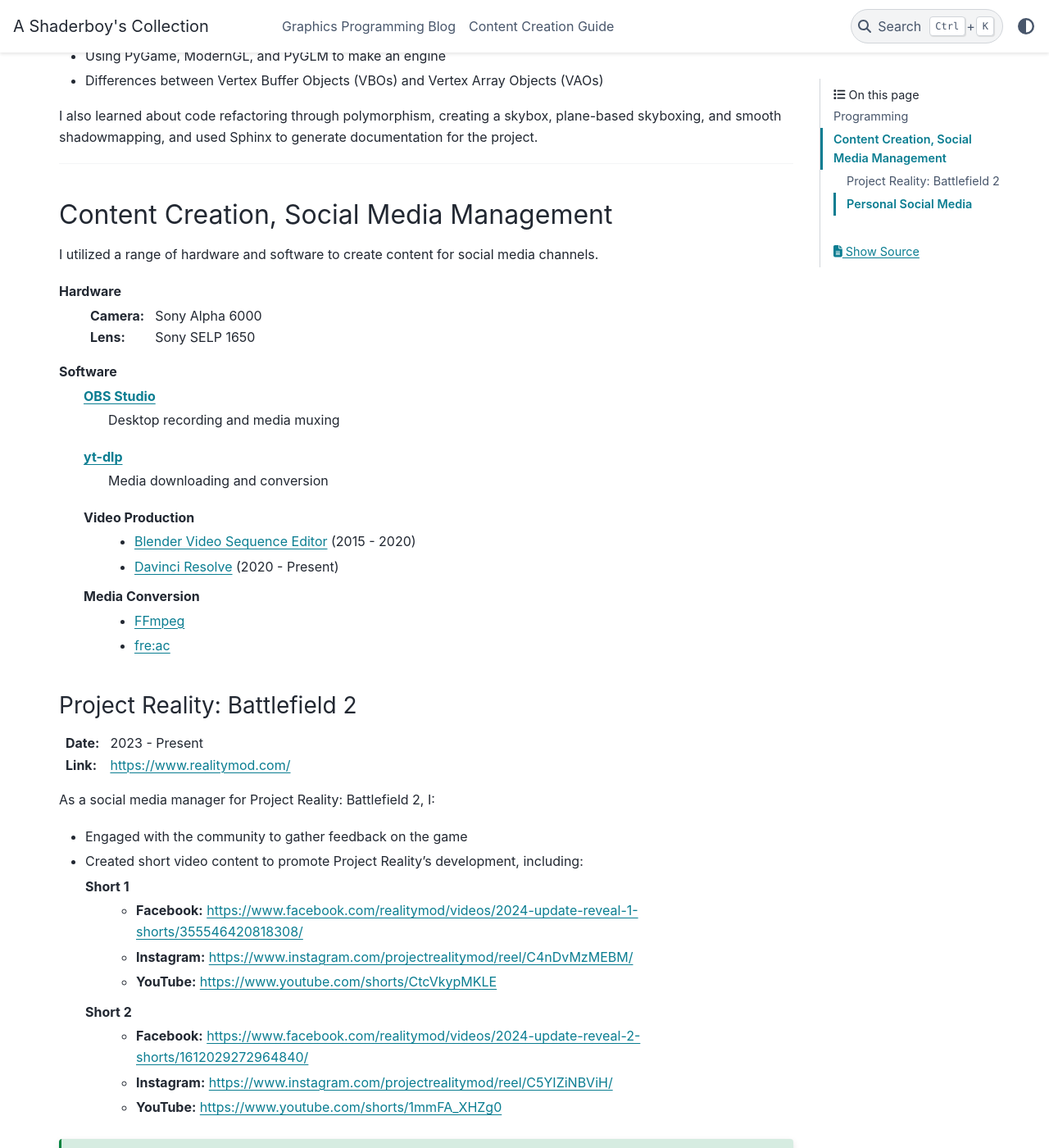
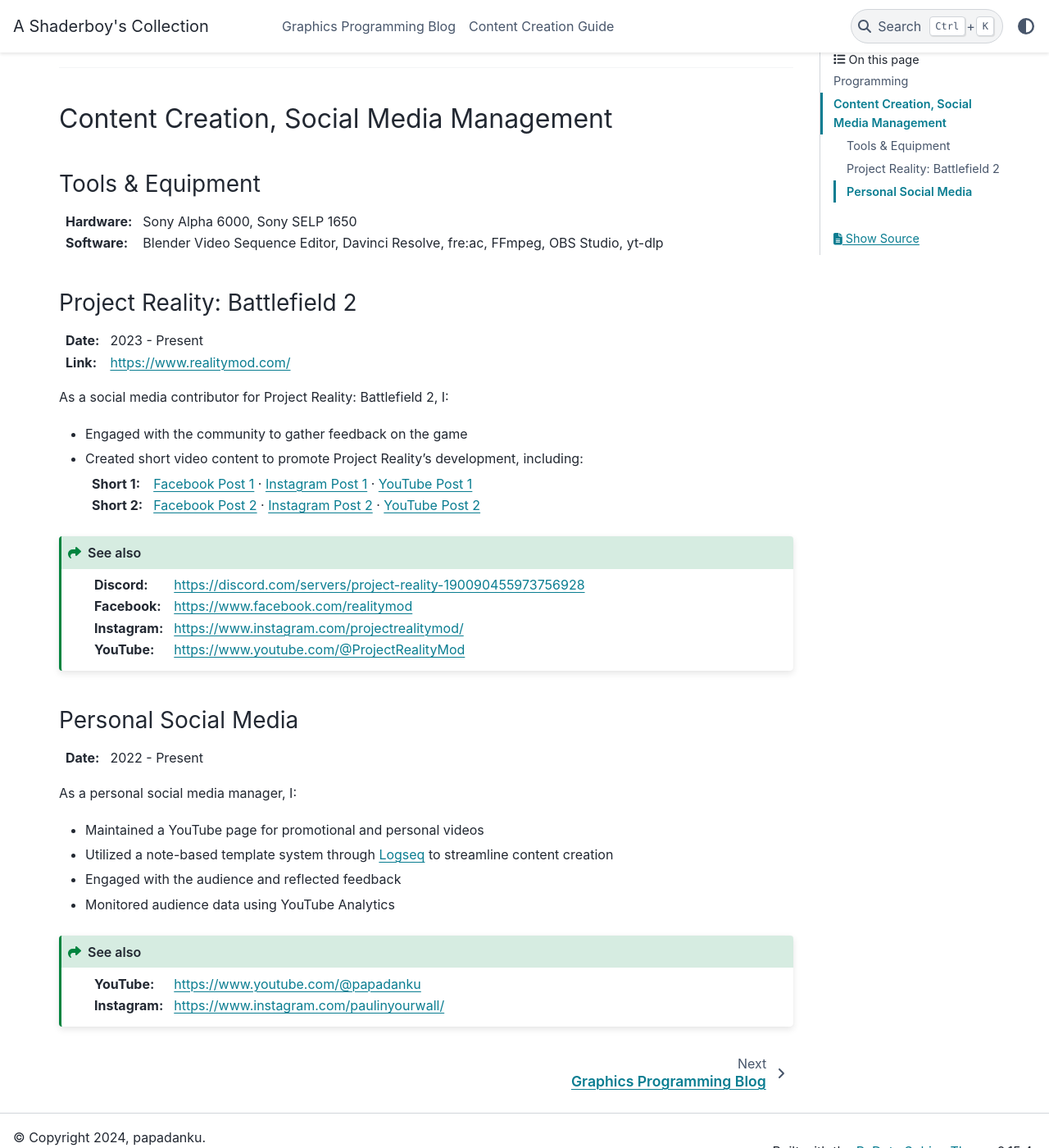
Before and after one commit to papadanku/papadanku.github.io, a Sphinx documentation site: the page built from doc/index.rst, in a window 1280 px wide and 1400 px high, scrolled down 3054 px. Shown: the whole window at 82% size. Built offline with Sphinx 7.4.7 and the PyData theme 0.15.4, drawn with Linux system fonts in a browser that asks for light colours; some of the changed text lies outside the part shown.

Commit message:
Cleaned up resume page

```diff
--- a/doc/index.rst
+++ b/doc/index.rst
@@ -17,12 +17,12 @@ Tools
 
 I utilize open-source software for development.
 
-- **Languages:** C#, Python, Markdown, reStructuredText, HLSL, GLSL, and PowerShell
-- **Version control:** Git \(GitHub, GitLab\) and Subversion \(TortoiseSVN\)
-- **Source code editors:** Notepad++, Visual Studio Code, and PyCharm
+- **Languages:** C#, Python, Markdown, reStructuredText, HLSL, GLSL, PowerShell
+- **Version control:** Git \(GitHub, GitLab\), Subversion \(TortoiseSVN\)
+- **Source code editors:** Notepad++, Visual Studio Code, PyCharm
 - **Project management:** Redmine
-- **Documentation generators:** MkDocs and Sphinx
-- **Research and development:** Zotero, Logseq, and draw.io
+- **Documentation generators:** MkDocs, Sphinx
+- **Research and development:** Zotero, Logseq, draw.io
 - **Other:** PowerShell Terminal
 - **Learning:** Rust
 
@@ -67,16 +67,11 @@ As a developer for Project Reality: Battlefield 2, I:
    - Finding duplicate files \(sound, object components\)
    - Generating information lists \(static objects, shader techniques\)
 
-- Maintained and contributed to several related projects, including:
+- Developed and maintained several related projects, including:
 
-  `RealityDocs <https://gitlab.com/realitymod/public/RealityDocs>`_
-   Ported the team's modding documentation into a static documentation site
-
-  `RealityShaders <https://github.com/realitymod/RealityShaders>`_
-   Maintained an open-source repository for Project Reality's updated shaders
-
-  `RealityUDL <https://gitlab.com/realitymod/public/realityudl>`_
-   Updated Project Reality's language support for Notepad++
+  - `RealityDocs <https://gitlab.com/realitymod/public/RealityDocs>`_: Project Reality's static documentation site.
+  - `RealityShaders <https://github.com/realitymod/RealityShaders>`_: An open-source repository for Project Reality's updated shaders.
+  - `RealityUDL <https://gitlab.com/realitymod/public/realityudl>`_: Project Reality's language support for Notepad++.
 
 Projects
 ^^^^^^^^
@@ -137,26 +132,11 @@ I also learned about code refactoring through polymorphism, creating a skybox, p
 Content Creation, Social Media Management
 -----------------------------------------
 
-I utilized a range of hardware and software to create content for social media channels.
+Tools & Equipment
+^^^^^^^^^^^^^^^^^
 
-Hardware
-   :Camera: Sony Alpha 6000
-   :Lens: Sony SELP 1650
-
-Software
-   `OBS Studio <https://obsproject.com/>`_
-      Desktop recording and media muxing
-
-   `yt-dlp <https://github.com/yt-dlp/yt-dlp>`_
-      Media downloading and conversion
-
-   Video Production
-      - `Blender Video Sequence Editor <https://www.blender.org/features/video-editing/>`_ \(2015 - 2020\)
-      - `Davinci Resolve <https://www.blackmagicdesign.com/products/davinciresolve>`_ \(2020 - Present\)
-
-   Media Conversion
-      - `FFmpeg <https://ffmpeg.org/>`_
-      - `fre:ac <https://www.freac.org/>`_
+:Hardware: Sony Alpha 6000, Sony SELP 1650
+:Software: Blender Video Sequence Editor, Davinci Resolve, fre:ac, FFmpeg, OBS Studio, yt-dlp
 
 Project Reality: Battlefield 2
 ^^^^^^^^^^^^^^^^^^^^^^^^^^^^^^
@@ -164,28 +144,20 @@ Project Reality: Battlefield 2
 :Date: 2023 - Present
 :Link: https://www.realitymod.com/
 
-As a social media manager for Project Reality: Battlefield 2, I:
+As a social media contributor for Project Reality: Battlefield 2, I:
 
 - Engaged with the community to gather feedback on the game
 - Created short video content to promote Project Reality's development, including:
 
-  Short 1
-   - **Facebook:** https://www.facebook.com/realitymod/videos/2024-update-reveal-1-shorts/355546420818308/
-   - **Instagram:** https://www.instagram.com/projectrealitymod/reel/C4nDvMzMEBM/
-   - **YouTube:** https://www.youtube.com/shorts/CtcVkypMKLE
-
-  Short 2
-   - **Facebook:** https://www.facebook.com/realitymod/videos/2024-update-reveal-2-shorts/1612029272964840/
-   - **Instagram:** https://www.instagram.com/projectrealitymod/reel/C5YIZiNBViH/
-   - **YouTube:** https://www.youtube.com/shorts/1mmFA_XHZg0
-
+  :Short 1: `Facebook Post 1 <https://www.facebook.com/realitymod/videos/2024-update-reveal-1-shorts/355546420818308/>`_ · `Instagram Post 1 <https://www.instagram.com/projectrealitymod/reel/C4nDvMzMEBM/>`_ · `YouTube Post 1 <https://www.youtube.com/shorts/CtcVkypMKLE>`_
+  :Short 2: `Facebook Post 2 <https://www.facebook.com/realitymod/videos/2024-update-reveal-2-shorts/1612029272964840/>`_ · `Instagram Post 2 <https://www.instagram.com/projectrealitymod/reel/C5YIZiNBViH/>`_ · `YouTube Post 2 <https://www.youtube.com/shorts/1mmFA_XHZg0>`_
 
 .. seealso::
 
-   - **Discord:** https://discord.com/servers/project-reality-190090455973756928
-   - **Facebook:** https://www.facebook.com/realitymod
-   - **Instagram:** https://www.instagram.com/projectrealitymod/
-   - **YouTube:** https://www.youtube.com/@ProjectRealityMod
+   :Discord: https://discord.com/servers/project-reality-190090455973756928
+   :Facebook: https://www.facebook.com/realitymod
+   :Instagram: https://www.instagram.com/projectrealitymod/
+   :YouTube: https://www.youtube.com/@ProjectRealityMod
 
 Personal Social Media
 ^^^^^^^^^^^^^^^^^^^^^
```
Also changed, not shown: other parts of doc/index.rst (+2 -2 lines).
